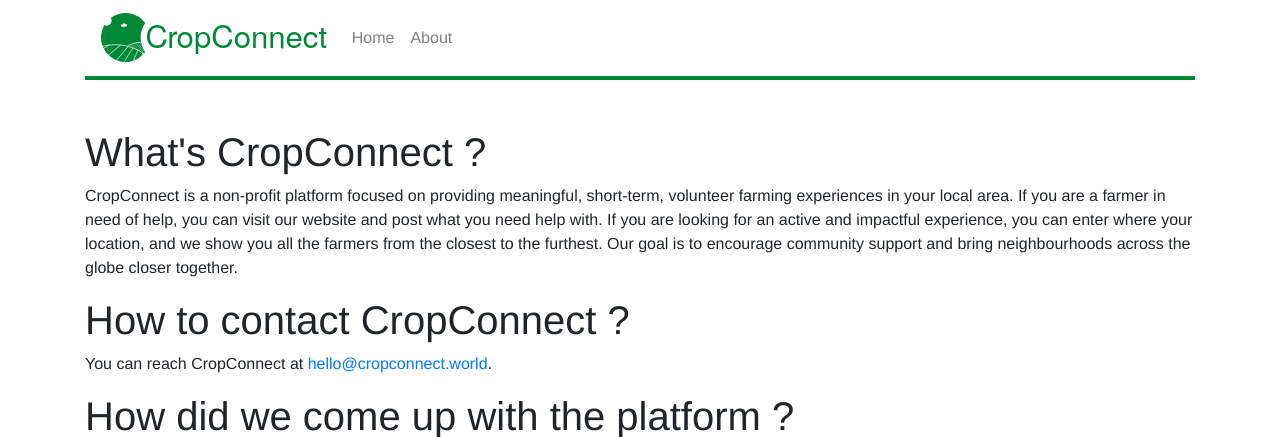
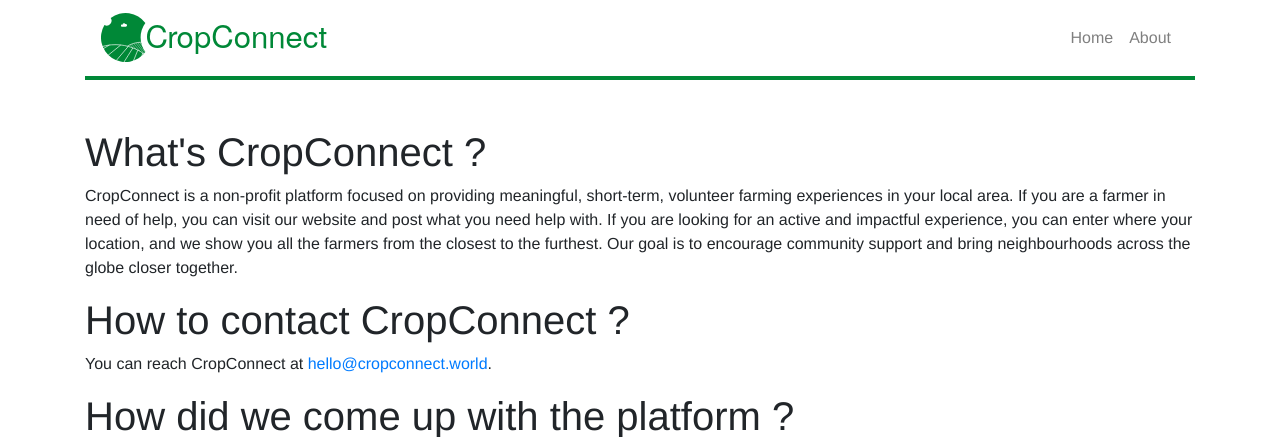
Before and after one commit to ixvw/2020_cropconnect, a Flask app: page /about in a window 1280 px wide. Shown: the top 437 px of the page. Run offline with Flask 2, Linux system fonts and the light colour scheme; parts of the project's set-up code (start-up, migrations or seed data) failed here and were passed over; some libraries are stand-ins or nearby versions.

Commit message:
Home and About now aligned to the right

```diff
--- a/app/templates/base.html
+++ b/app/templates/base.html
@@ -30,7 +30,7 @@
             <span class="navbar-toggler-icon"></span>
         </button>
         <div class="collapse navbar-collapse" id="navbarNavAltMarkup">
-            <div class="navbar-nav">
+            <div class="navbar-nav ml-auto">
                 <a class="nav-item nav-link" href="/">{{ ("Home") }} <span class="sr-only">(current)</span></a>
                 <a class="nav-item nav-link" href="/about">{{ ("About") }}</a>
             </div>
```
